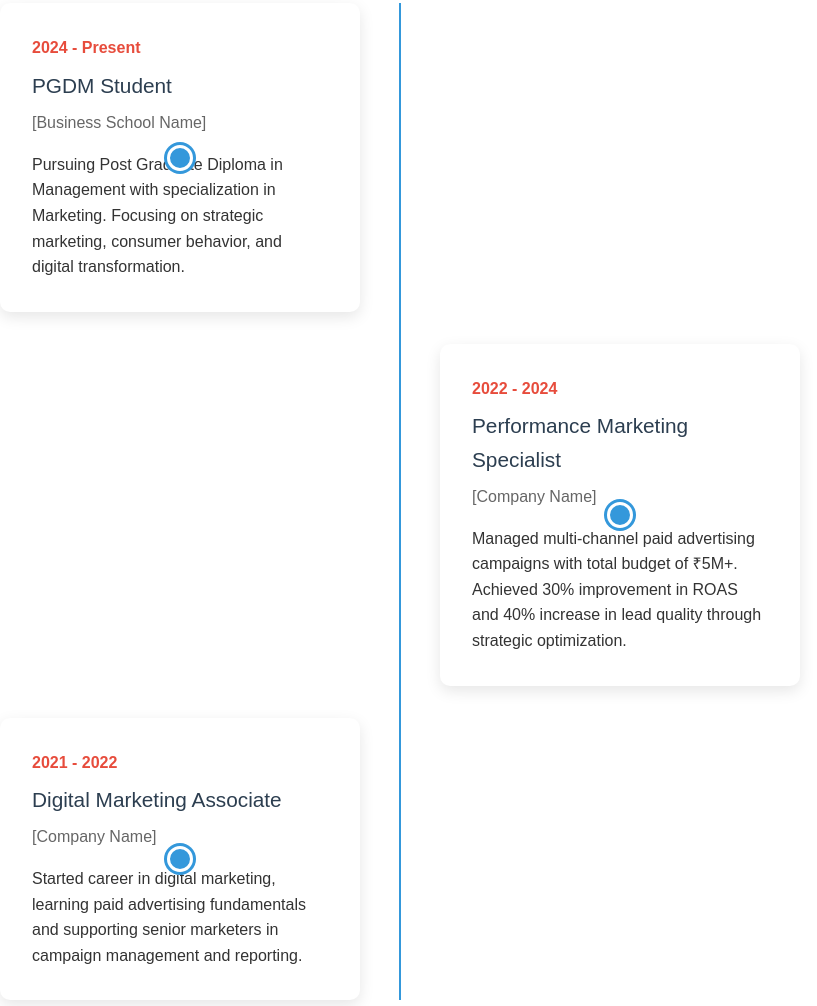
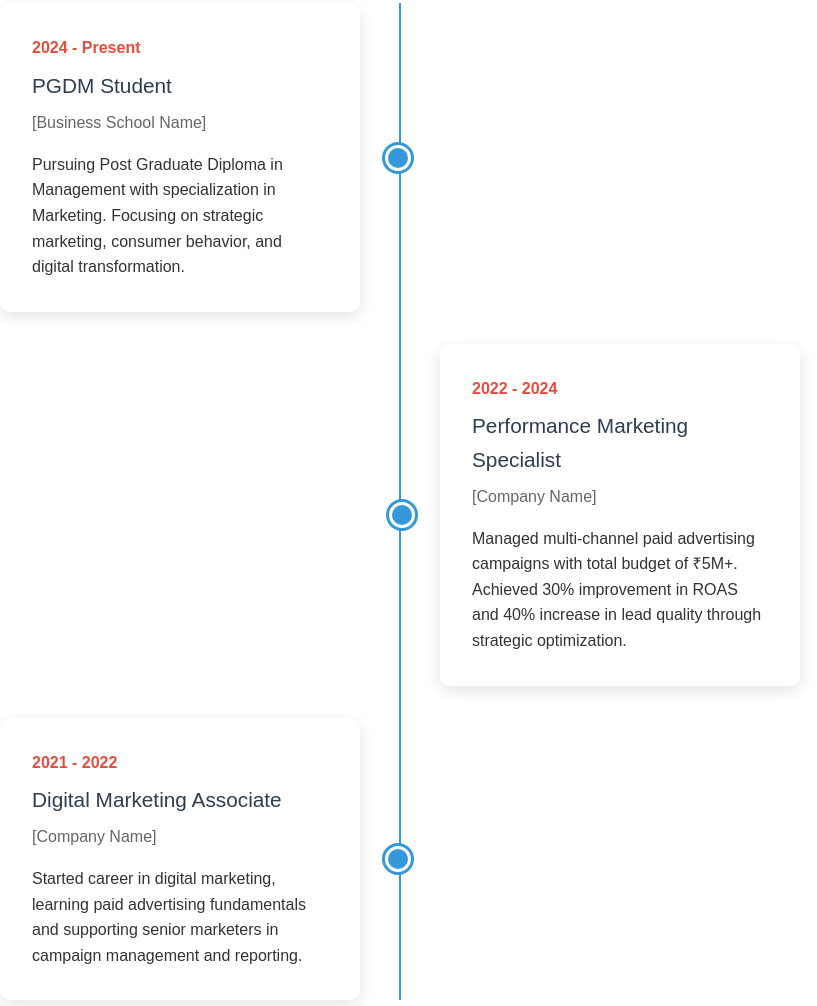
Before and after one commit to aryandesai024/personal-web, a plain HTML site: page index.html in a window 1280 px wide. Shown: the part 2354-3360 px from the top of the page, without its empty margins (240-1057 px from the left). Drawn offline with Linux system fonts and the light colour scheme.

Commit message:
Update styles.css

```diff
--- a/styles.css
+++ b/styles.css
@@ -294,9 +294,12 @@ body {
     transform: translateY(-50%);
 }
 
-.timeline-item::before {
-    left: 50%;
-    transform: translate(-50%, -50%);
+.timeline-item:nth-child(odd)::before {
+    right: -51px;
+}
+
+.timeline-item:nth-child(even)::before {
+    left: -51px;
 }
 
 .timeline-date {
```
